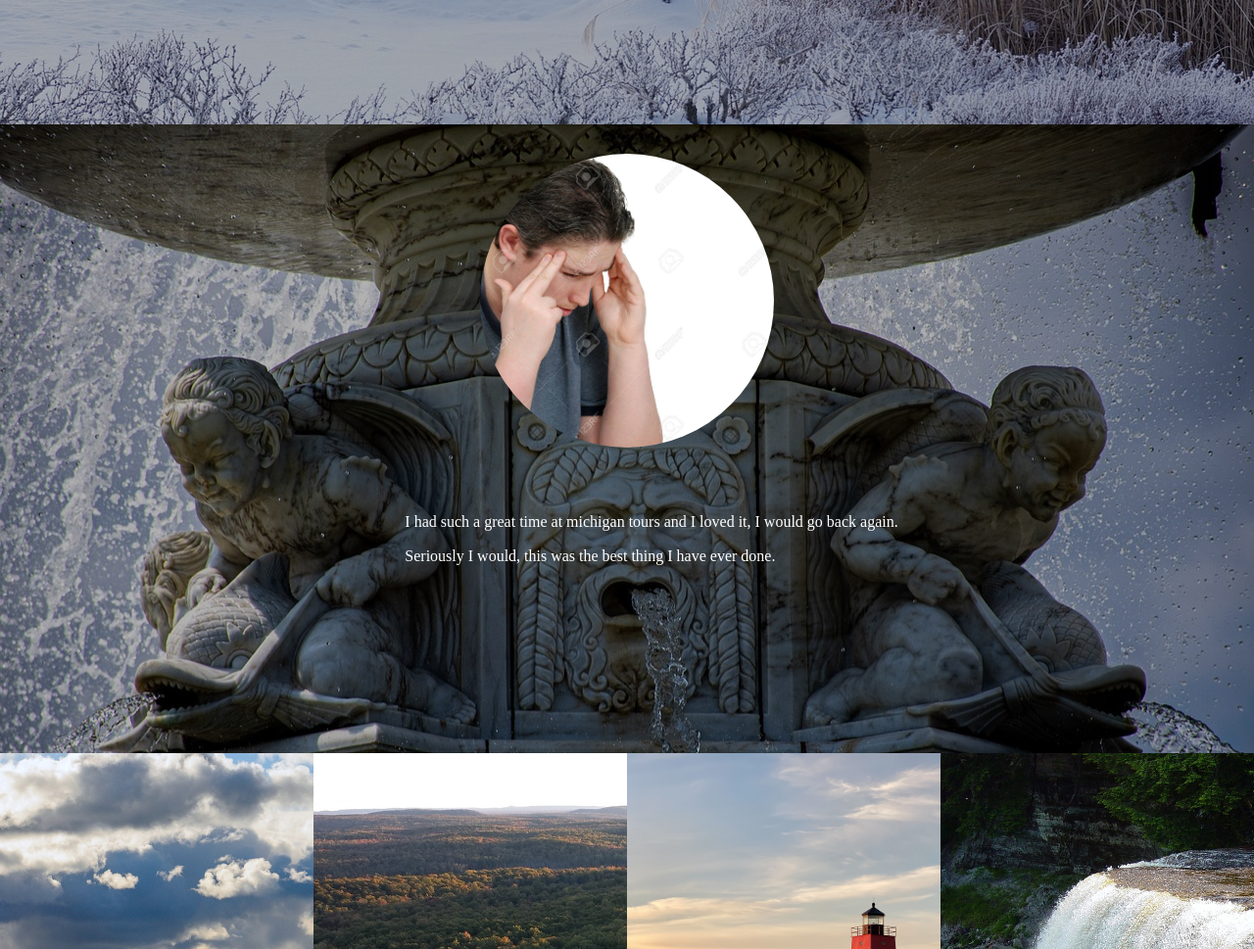
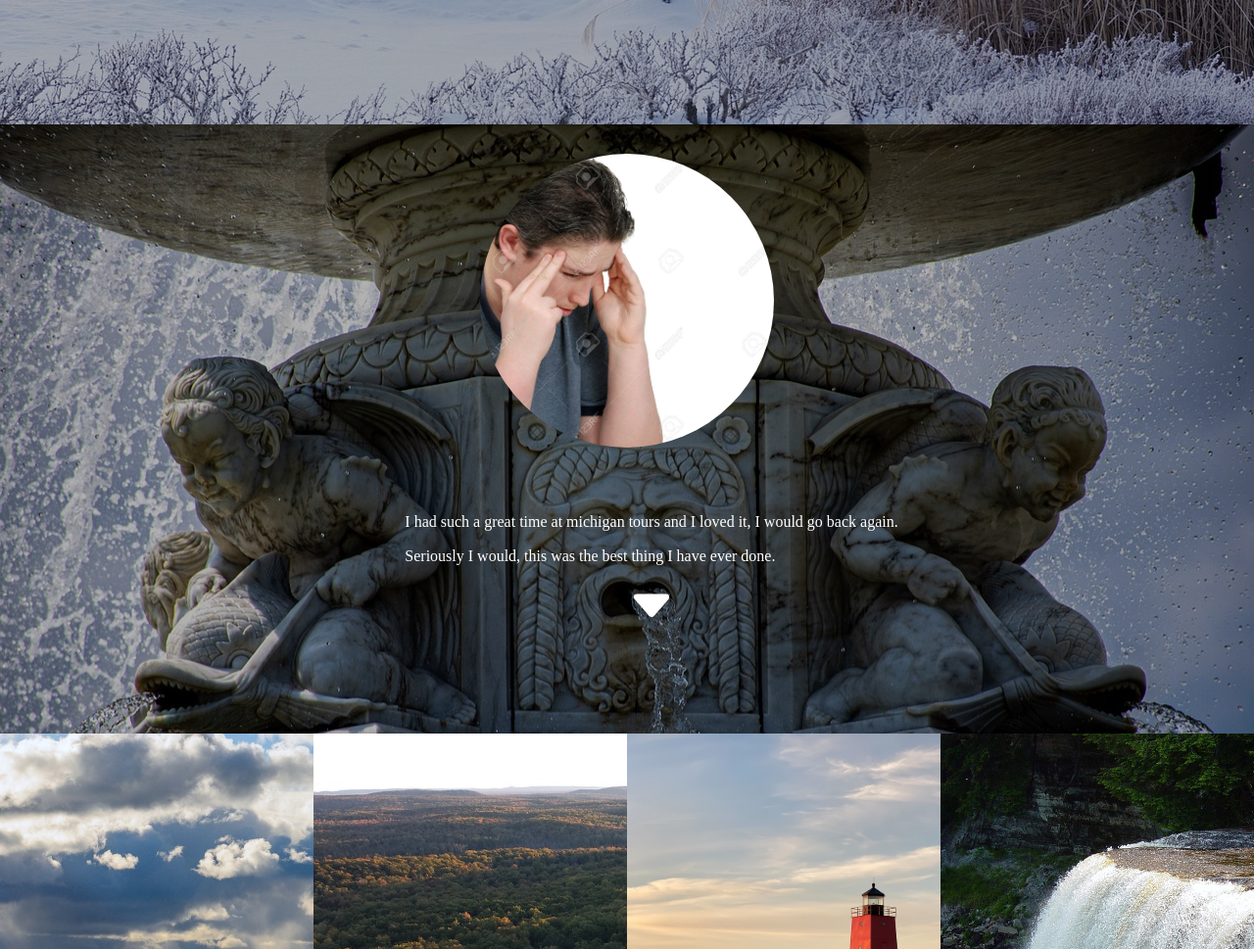
Before and after one commit to bennytalks/BennyToeppe_hw3TH_csi3150_fs2023, a plain HTML site: page index.html in a window 1280 px wide. Shown: the part 3089-4058 px from the top of the page at 98% size. Drawn offline with Linux system fonts and the light colour scheme.

Commit message:
finalized

```diff
--- a/hw3css.css
+++ b/hw3css.css
@@ -103,7 +103,7 @@
 	display: inline-block;
 	background-image: url("media/belle-isle-4401867_1280.jpg");
 	background-size: cover;
-	padding-bottom:100px;
+	padding-bottom:10px;
 }
 
 #section7 {
@@ -471,6 +471,7 @@
 	bakcground-color:black;
 	padding: 10px 0px 10px 0px;
 
+
 }
 .downbtnarrow{
 	height: 50px;
@@ -479,6 +480,7 @@
 	background-image: url("media/svg/caret-down-fill.svg");
     color: white;
    cursor: pointer;
+	float:bottom;
 }
 .hidden-text {
 background:black;
--- a/index.html
+++ b/index.html
@@ -134,7 +134,12 @@
 			<div class="article" id="" >
 			  <p> I had such a great time at michigan tours and I loved it, I would go back again.</p>
 			  <p>Seriously I would, this was the best thing I have ever done.</p>
-<p>&nbsp;</p>
+				  <div class="downbtnarrow">
+	      </div>
+
+
+				   <div class ="dwnbuttoncontainer"> I'm not going to lie, I'm struggling a bit rn</div>
+
             </div>
   </div>
 </div>
```
